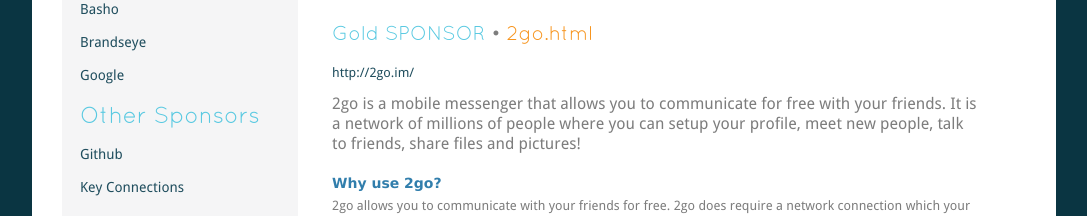
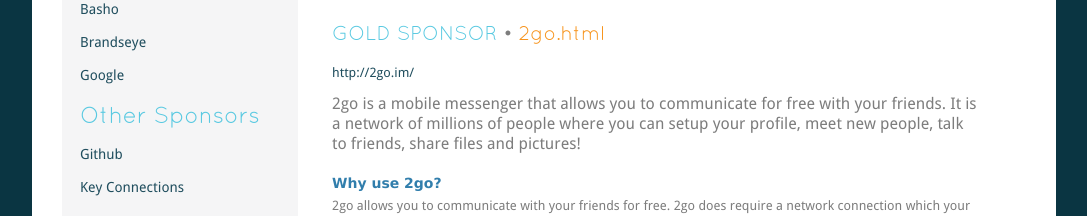
Before and after one commit to scaleconf/scaleconf.github.com, a Jekyll site: the page built from sponsors/2go.html, in a window 1280 px wide. Shown: the part 565-781 px from the top of the page, without its empty margins (96-1183 px from the left). Built offline with Jekyll 4.4.1, drawn with Linux system fonts in a browser that asks for light colours; Markdown is read by kramdown in place of the engine named in the settings.

Commit message:
Upcase sponsor level

```diff
--- a/_layouts/sponsor-info.html
+++ b/_layouts/sponsor-info.html
@@ -35,7 +35,7 @@
         </div>
 
         <p id="sponsor-details">
-            {{ page.level }} SPONSOR<span class="grey"> • </span> <span class="highlighted">{{ page.name }}</span>
+            {{ page.level | upcase }} SPONSOR<span class="grey"> • </span> <span class="highlighted">{{ page.name }}</span>
         </p>
         <p>
             <a href="{{ page.website }}">{{ page.website }}</a>
```
